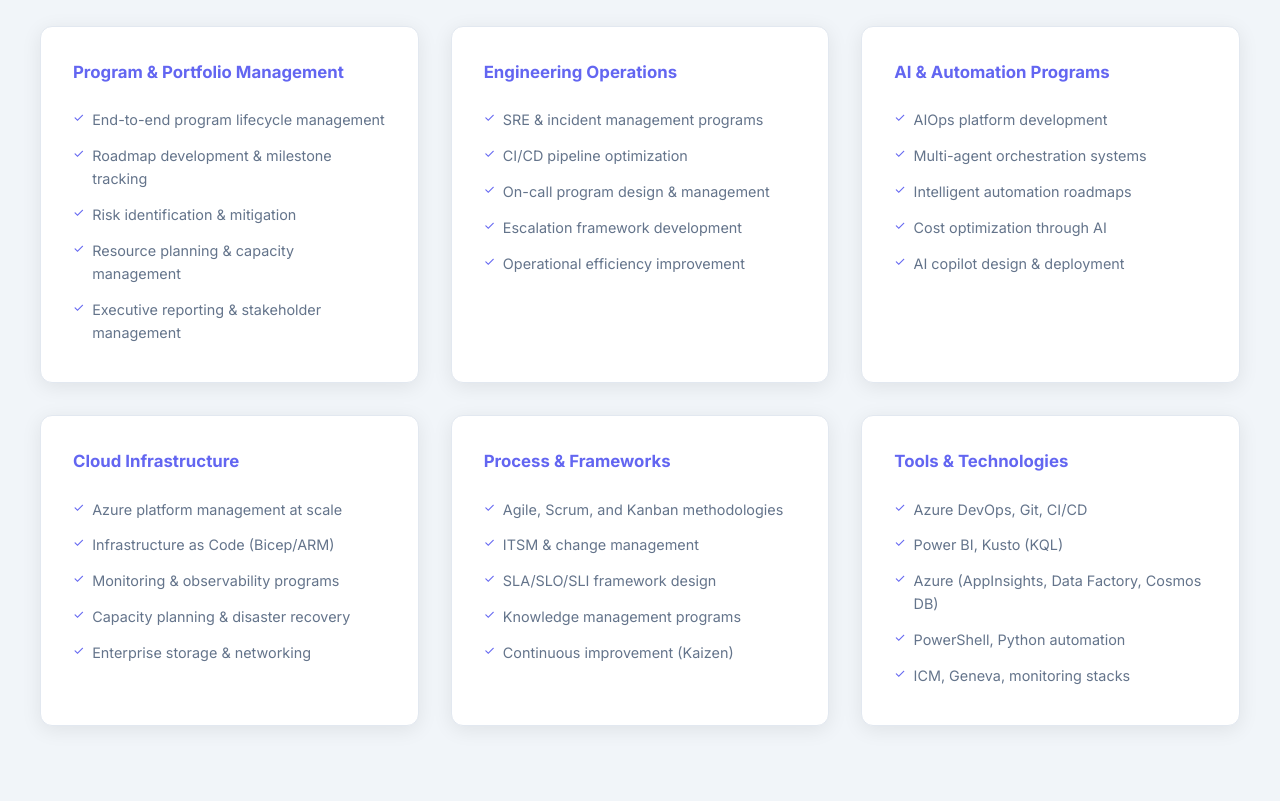
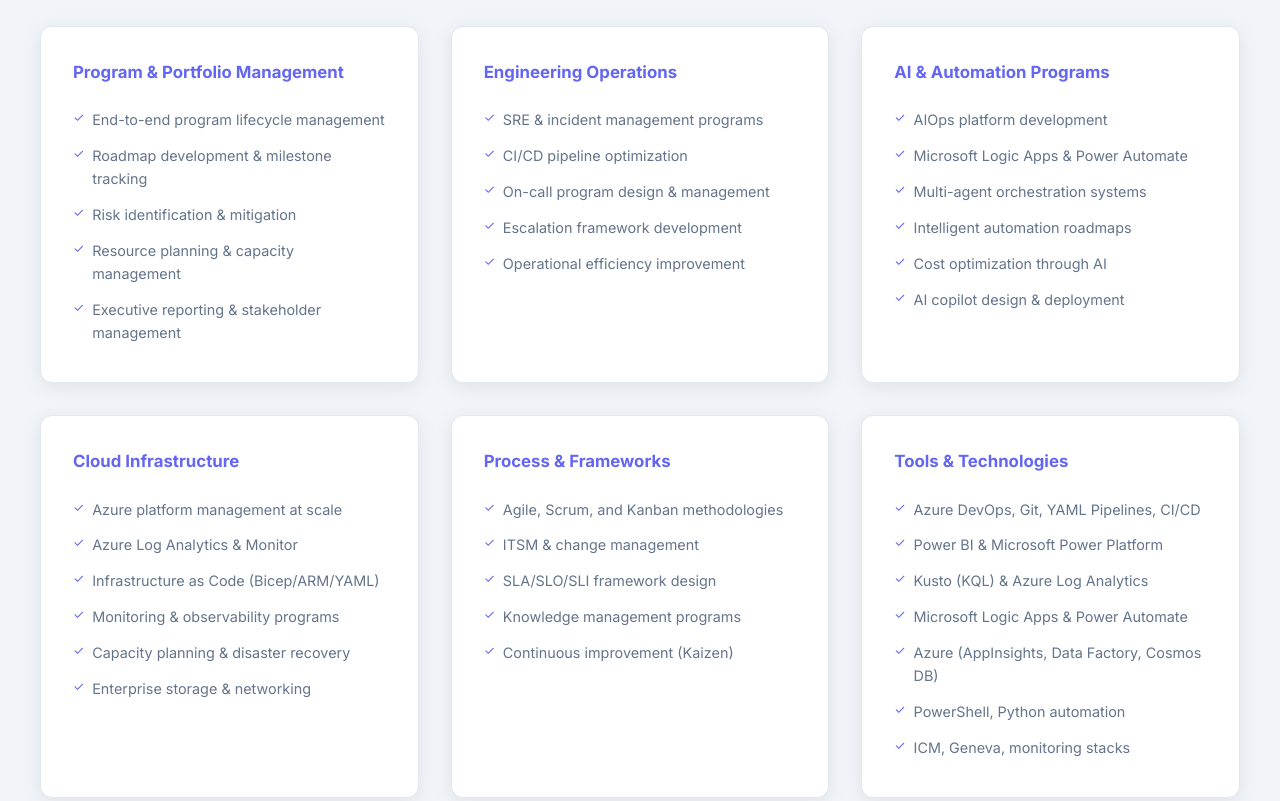
Before and after one commit to rdammala-org/tpm-portfolio, a plain HTML site: page index.html in a window 1280 px wide. Shown: the part 1680-2481 px from the top of the page. Drawn offline with Linux system fonts and the light colour scheme.

Commit message:
Add YAML, Log Analytics, Logic Apps, Power Platform skills
Co-authored-by: Copilot <223556219+Copilot@users.noreply.github.com>

```diff
--- a/index.html
+++ b/index.html
@@ -147,6 +147,7 @@
                     <h3>AI & Automation Programs</h3>
                     <ul>
                         <li>AIOps platform development</li>
+                        <li>Microsoft Logic Apps & Power Automate</li>
                         <li>Multi-agent orchestration systems</li>
                         <li>Intelligent automation roadmaps</li>
                         <li>Cost optimization through AI</li>
@@ -157,7 +158,8 @@
                     <h3>Cloud Infrastructure</h3>
                     <ul>
                         <li>Azure platform management at scale</li>
-                        <li>Infrastructure as Code (Bicep/ARM)</li>
+                        <li>Azure Log Analytics & Monitor</li>
+                        <li>Infrastructure as Code (Bicep/ARM/YAML)</li>
                         <li>Monitoring & observability programs</li>
                         <li>Capacity planning & disaster recovery</li>
                         <li>Enterprise storage & networking</li>
@@ -176,8 +178,10 @@
                 <div class="expertise-card">
                     <h3>Tools & Technologies</h3>
                     <ul>
-                        <li>Azure DevOps, Git, CI/CD</li>
-                        <li>Power BI, Kusto (KQL)</li>
+                        <li>Azure DevOps, Git, YAML Pipelines, CI/CD</li>
+                        <li>Power BI & Microsoft Power Platform</li>
+                        <li>Kusto (KQL) & Azure Log Analytics</li>
+                        <li>Microsoft Logic Apps & Power Automate</li>
                         <li>Azure (AppInsights, Data Factory, Cosmos DB)</li>
                         <li>PowerShell, Python automation</li>
                         <li>ICM, Geneva, monitoring stacks</li>
@@ -203,6 +207,7 @@
                         <p class="timeline-summary">Leading cross-functional SRE programs for 20+ mission-critical production services with 24/7/365 operational coverage.</p>
                         <ul class="timeline-details">
                             <li>Owned program roadmap for AI-driven incident automation — delivered 30–35% automated resolution</li>
+                            <li>Engineered proactive incident detection workflows using Azure Log Analytics, Logic Apps, and Power Automate</li>
                             <li>Drove operational efficiency from 85% to 98% through systematic process improvements</li>
                             <li>Led escalation framework redesign program, reducing resolution time by 32%</li>
                             <li>Managed knowledge engineering program: 175+ guides delivered in 5 months</li>
```
